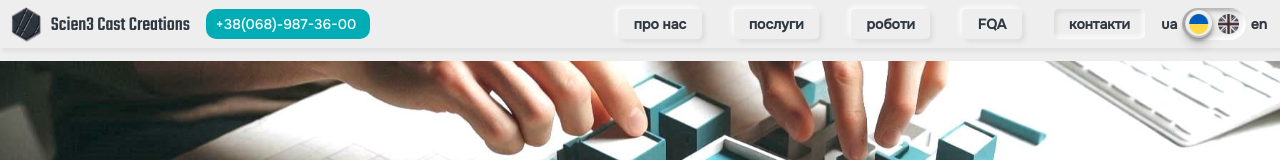
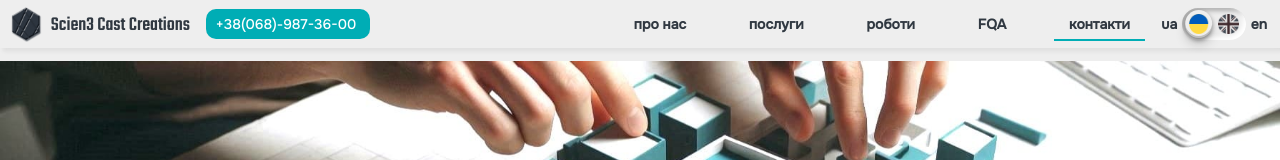
Before and after one commit to Olesia-P/scien3, a Next.js app: page /contacts in a window 1280 px wide. Shown: the top 160 px of the page. Built offline with nearby package versions, Linux system fonts and the light colour scheme.

Commit message:
Changed contacts buttons and nav buttons style

```diff
--- a/src/components/layout/navbar/navbar.module.scss
+++ b/src/components/layout/navbar/navbar.module.scss
@@ -53,19 +53,32 @@
 
                 .navLink {
                     font-weight: 600;
-                    // padding: 0.4em 1.1em;
+                    padding: 0.4em 1.1em;
                     // border-radius: 5px;
-                    @include whiteCard($pad: 0.4em 1.1em, $borderRad: 5px);
-                    transition: color 0.2s ease-in;
+                    // background-color: #e6e6e6;
+                    // border: 2px solid $blue;
+                    // @include whiteCard($pad: 0.4em 1.1em, $borderRad: 5px);
+                    transition: color 0.1s ease-in;
                     // box-shadow: $shadow-white-out;
                     position: relative;
 
+                    // box-shadow: rgba(149, 157, 165, 0.2) 0px 8px 24px;
+
+
                     &:hover {
                         color: $blue;
+                        // filter: brightness(120%);
+
                     }
 
                     &.selected {
-                        box-shadow: $shadow-white-in;
+                        // box-shadow: $shadow-white-in;
+                        // border-bottom: 2px solid $blue;
+                        // border: 1px solid $blue;
+                        // background-color: $light-blue;
+                        // color: $blue;
+                        border-bottom: 2px solid $blue;
+                        // border-top: 2px solid $blue;
                     }
                 }
 
--- a/src/styles/_variables.scss
+++ b/src/styles/_variables.scss
@@ -16,6 +16,8 @@ $shadow-white-in-strong: inset -3px -3px 4px 0 rgba(255, 255, 255),
     inset 3px 3px 4px 0 rgba(80, 80, 80, 0.4);
 $shadow-blue-out: -3px -3px 4px 0 rgba(255, 255, 255, 0.5), // Softer white highlight to complement the bright teal
     3px 3px 4px 0 rgba(0, 70, 75, 0.2); // Darkened teal shadow for subtle depth
+
+$shadow-button: rgba(99, 99, 99, 0.2) 0px 2px 8px 0px;
 
 
 //text-shadow
--- a/src/styles/page-styles/contacts.module.scss
+++ b/src/styles/page-styles/contacts.module.scss
@@ -95,12 +95,13 @@
 
                 @include dfc;
                 width: fit-content;
-                @include whiteCard($pad: 0.5em, $borderRad: 5px);
-                // padding: 0.5em;
+                // @include whiteCard($pad: 0.5em, $borderRad: 5px);
+                padding: 0.5em;
+                box-shadow: $shadow-button;
                 // box-shadow: $shadow-white-out;
-                // border-radius: 15px;
+                border-radius: 5px;
                 cursor: pointer;
-                transition: color 0.2s linear;
+                transition: color 0.1s linear;
 
                 &:hover {
                     color: $blue;
```
Also changed, not shown: src/components/home-components/section-contacts/section-contacts.module.scss (+5 -2 lines).
